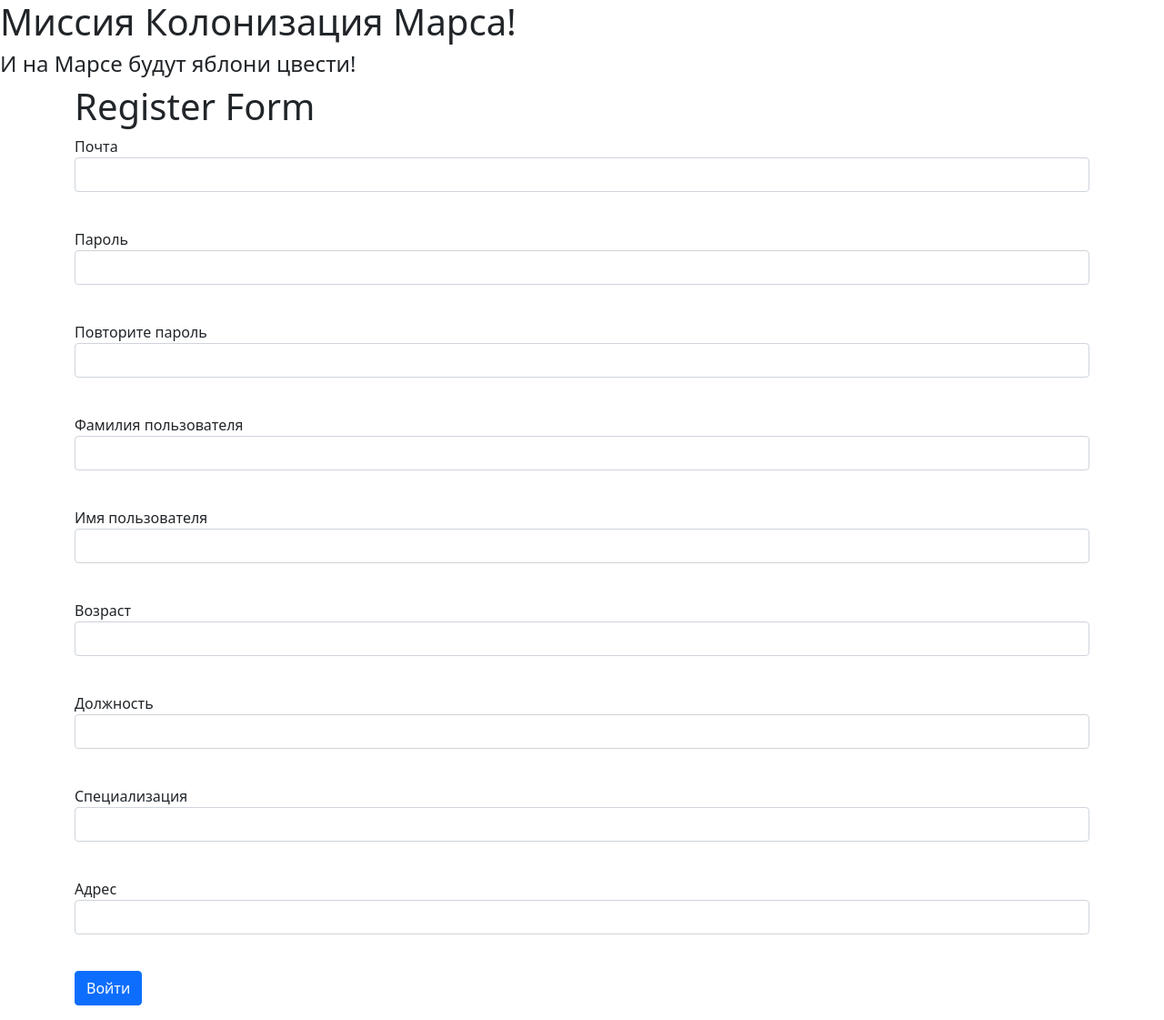
After one commit to KonstantinDobr/Mars, a Flask app: page /register in a window 1280 px wide. The commit adds this page. Shown: the whole page at 91% size. Run offline with Flask 2, Linux system fonts and the light colour scheme; parts of the project's set-up code (start-up, migrations or seed data) failed here and were passed over.

Commit message:
Форма регистрации

```diff
--- /dev/null
+++ b/forms/user.py
@@ -0,0 +1,18 @@
+from flask_wtf import FlaskForm
+from wtforms import PasswordField, StringField, SubmitField, EmailField
+from wtforms.validators import DataRequired
+
+
+class RegisterForm(FlaskForm):
+    email = EmailField('Почта', validators=[DataRequired()])
+    password = PasswordField('Пароль', validators=[DataRequired()])
+    password_again = PasswordField(
+        'Повторите пароль', validators=[DataRequired()])
+    surname = StringField('Фамилия пользователя', validators=[DataRequired()])
+    name = StringField('Имя пользователя', validators=[DataRequired()])
+    age = StringField('Возраст', validators=[DataRequired()])
+    position = StringField('Должность', validators=[DataRequired()])
+    speciality = StringField('Специализация', validators=[DataRequired()])
+    address = StringField('Адрес', validators=[DataRequired()])
+
+    submit = SubmitField('Войти')
--- a/main.py
+++ b/main.py
@@ -1,7 +1,8 @@
-from flask import Flask, render_template
+from flask import Flask, render_template, redirect
 from data import db_session
 from data.users import User
 from data.jobs import Job
+from forms.user import RegisterForm
 
 
 app = Flask(__name__)
@@ -91,5 +92,34 @@ def index():
     return render_template("index.html", jobs=jobs)
 
 
+@app.route('/register', methods=['GET', 'POST'])
+def reqister():
+    form = RegisterForm()
+    if form.validate_on_submit():
+        if form.password.data != form.password_again.data:
+            return render_template('register.html', title='Регистрация',
+                                   form=form,
+                                   message="Пароли не совпадают")
+        db_sess = db_session.create_session()
+        if db_sess.query(User).filter(User.email == form.email.data).first():
+            return render_template('register.html', title='Регистрация',
+                                   form=form,
+                                   message="Такой пользователь уже есть")
+        user = User(
+            email=form.email.data,
+            surname=form.surname.data,
+            name=form.name.data,
+            age=form.age.data,
+            position=form.position.data,
+            speciality=form.speciality.data,
+            address=form.address.data,
+        )
+        user.set_password(form.password.data)
+        db_sess.add(user)
+        db_sess.commit()
+        return redirect('/login')
+    return render_template('register.html', title='Регистрация', form=form)
+
+
 if __name__ == '__main__':
     main()
--- a/templates/index.html
+++ b/templates/index.html
@@ -1,5 +1,6 @@
 {% extends "base.html" %} {% block content %} {% for item in jobs %}
 <div class="col-md6 border rounded">
+  <br>
   <h2>Action #{{ item.id }}</h2>
   <table class="table">
     <thead>
--- /dev/null
+++ b/templates/register.html
@@ -0,0 +1,92 @@
+{% extends "base.html" %}
+
+{% block content %}
+<h1>Register Form</h1>
+<form action="" method="post">
+    {{ form.hidden_tag() }}
+    <p>
+        {{ form.email.label }}<br>
+        {{ form.email(class="form-control", type="email") }}<br>
+        {% for error in form.email.errors %}
+            <p class="alert alert-danger" role="alert">
+                {{ error }}
+            </p>
+        {% endfor %}
+    </p>
+    <p>
+        {{ form.password.label }}<br>
+        {{ form.password(class="form-control", type="password") }}<br>
+        {% for error in form.password.errors %}
+            <p class="alert alert-danger" role="alert">
+                {{ error }}
+            </p>
+        {% endfor %}
+    </p>
+    <p>
+        {{ form.password_again.label }}<br>
+        {{ form.password_again(class="form-control", type="password") }}<br>
+        {% for error in form.password_again.errors %}
+            <p class="alert alert-danger" role="alert">
+                {{ error }}
+            </p>
+        {% endfor %}
+    </p>
+
+    <p>
+        {{ form.surname.label }}<br>
+        {{ form.surname(class="form-control") }}<br>
+        {% for error in form.surname.errors %}
+            <p class="alert alert-danger" role="alert">
+                {{ error }}
+            </p>
+        {% endfor %}
+    </p>
+    <p>
+        {{ form.name.label }}<br>
+        {{ form.name(class="form-control") }}<br>
+        {% for error in form.name.errors %}
+            <p class="alert alert-danger" role="alert">
+                {{ error }}
+            </p>
+        {% endfor %}
+    </p>
+    <p>
+        {{ form.age.label }}<br>
+        {{ form.age(class="form-control") }}<br>
+        {% for error in form.age.errors %}
+            <p class="alert alert-danger" role="alert">
+                {{ error }}
+            </p>
+        {% endfor %}
+    </p>
+    <p>
+        {{ form.position.label }}<br>
+        {{ form.position(class="form-control") }}<br>
+        {% for error in form.position.errors %}
+            <p class="alert alert-danger" role="alert">
+                {{ error }}
+            </p>
+        {% endfor %}
+    </p>
+    <p>
+        {{ form.speciality.label }}<br>
+        {{ form.speciality(class="form-control") }}<br>
+        {% for error in form.speciality.errors %}
+            <p class="alert alert-danger" role="alert">
+                {{ error }}
+            </p>
+        {% endfor %}
+    </p>
+    <p>
+        {{ form.address.label }}<br>
+        {{ form.address(class="form-control") }}<br>
+        {% for error in form.address.errors %}
+            <p class="alert alert-danger" role="alert">
+                {{ error }}
+            </p>
+        {% endfor %}
+    </p>
+    <p>{{ form.submit(type="submit", class="btn btn-primary") }}</p>
+    {{message}}
+</form>
+{% endblock %}
```
Also changed, not shown: data/users.py (+8 -0 lines), db/mars_explorer.db.
